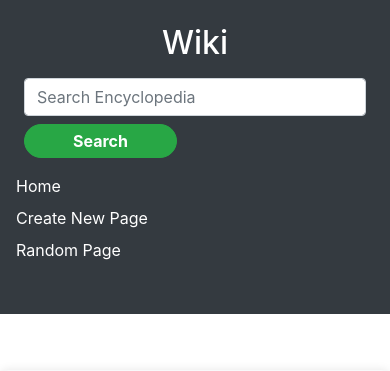
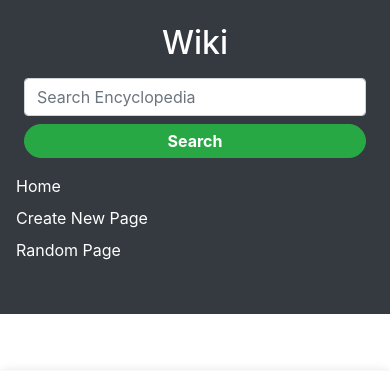
Before and after one commit to sandovaldavid/project-01-wiki, a Django app: page / in a window 390 px wide. Shown: the top 371 px of the page. Run offline with Django 3.2, Linux system fonts and the light colour scheme; some libraries are stand-ins or nearby versions.

Commit message:
💄 Update: adjust button width for improved responsiveness in layout

```diff
--- a/encyclopedia/templates/encyclopedia/layout.html
+++ b/encyclopedia/templates/encyclopedia/layout.html
@@ -38,7 +38,7 @@
                             name="q"
                         />
                         <button
-                            class="btn btn-success mt-2 px-5 py-1 rounded-pill"
+                            class="btn btn-success mt-2 px-5 py-1 rounded-pill w-100"
                             type="submit"
                         >
                             Search
```
